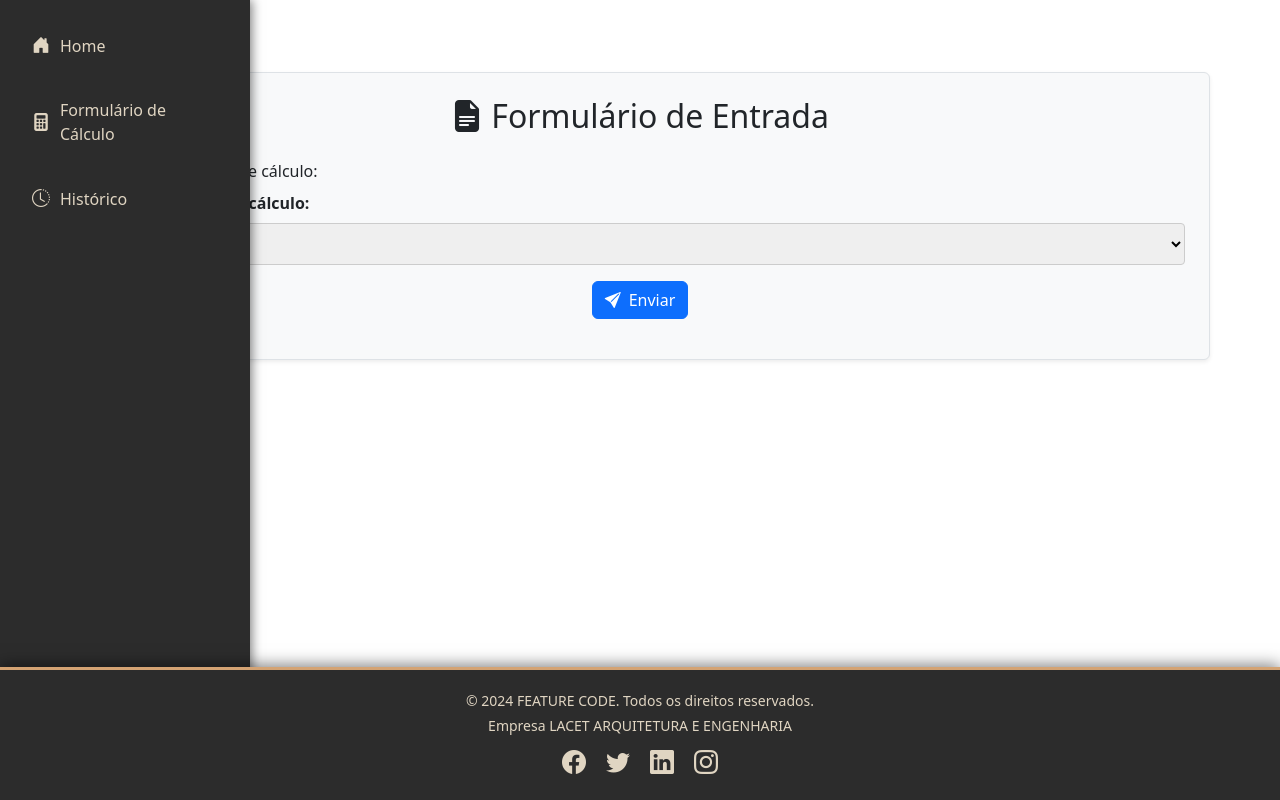
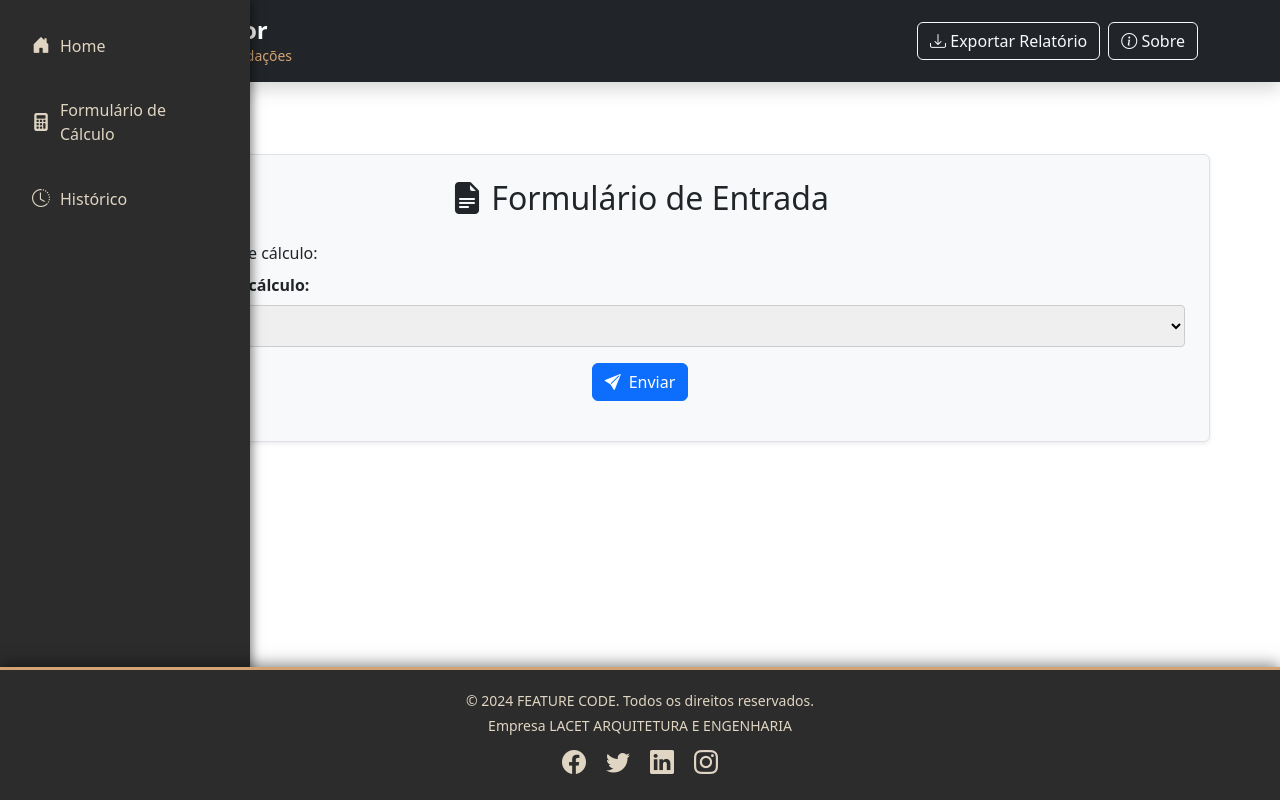
Before and after one commit to rafasdiass/lct-frontlcalc, an Angular app: page /home in a window 1280 px wide. Built offline with nearby package versions, Linux system fonts and the light colour scheme.

Commit message:
feat: estilos

```diff
--- /dev/null
+++ b/src/app/content/about/about.component.html
@@ -0,0 +1 @@
+<p>about works!</p>
--- a/src/app/content/header/header.component.html
+++ b/src/app/content/header/header.component.html
@@ -1 +1,17 @@
-<p>header works!</p>
+<header class="header-container bg-dark text-light p-3 shadow">
+    <div class="container d-flex justify-content-between align-items-center">
+        <div class="logo-section">
+            <h1 class="m-0">{{ title }}</h1>
+            <p class="m-0 small">{{ subtitle }}</p>
+        </div>
+        <nav class="nav-section">
+
+            <button class="btn btn-outline-light me-2">
+                <i class="bi bi-download"></i> Exportar Relatório
+            </button>
+            <button class="btn btn-outline-light">
+                <i class="bi bi-info-circle"></i> Sobre
+            </button>
+        </nav>
+    </div>
+</header>
--- a/src/app/content/header/header.component.scss
+++ b/src/app/content/header/header.component.scss
@@ -0,0 +1,29 @@
+.header-container {
+    background-color: #343a40; // Tom escuro para o fundo
+    color: #e0d5c2; // Cor de texto em tom bege claro
+    box-shadow: 0 4px 8px rgba(0, 0, 0, 0.3); // Sombra para destaque
+
+    .logo-section {
+        h1 {
+            font-size: 1.5rem;
+            font-weight: bold;
+            color: #ffffff; // Branco puro para contraste
+        }
+
+        p {
+            font-size: 0.875rem;
+            color: #d4a373; // Tom marrom claro para o subtítulo
+        }
+    }
+
+    .nav-section {
+        button {
+            transition: background-color 0.3s, color 0.3s;
+
+            &:hover {
+                background-color: #d4a373; // Cor de destaque no hover
+                color: #343a40; // Cor de texto no hover
+            }
+        }
+    }
+}
--- a/src/app/content/header/header.component.ts
+++ b/src/app/content/header/header.component.ts
@@ -5,8 +5,9 @@ import { Component } from '@angular/core';
   standalone: true,
   imports: [],
   templateUrl: './header.component.html',
-  styleUrl: './header.component.scss'
+  styleUrls: ['./header.component.scss'],
 })
 export class HeaderComponent {
-
+  title: string = 'LCT - Calculator';
+  subtitle: string = 'Cálculo Completo de Fundações';
 }
--- a/src/app/content/home/home.component.html
+++ b/src/app/content/home/home.component.html
@@ -1,5 +1,5 @@
-<!-- home.component.html -->
 <div class="home-container d-flex flex-column">
+  <app-header></app-header> <!-- Adicionado o componente de cabeçalho -->
   <div class="content-wrapper d-flex flex-grow-1">
     <app-sidebar></app-sidebar>
     <div class="main-content flex-grow-1 p-4">
--- a/src/app/content/home/home.component.ts
+++ b/src/app/content/home/home.component.ts
@@ -5,11 +5,12 @@ import { FeedbackComponent } from "../feedback/feedback.component";
 import { FooterComponent } from "../footer/footer.component";
 import { SidebarComponent } from "../sidebar/sidebar.component";
 import { RouterOutlet } from '@angular/router';
+import { HeaderComponent } from "../header/header.component";
 
 @Component({
   selector: 'app-home',
   standalone: true,
-  imports: [InputFormComponent, ResultsComponent, FeedbackComponent, FooterComponent, SidebarComponent, RouterOutlet],
+  imports: [InputFormComponent, ResultsComponent, FeedbackComponent, FooterComponent, SidebarComponent, RouterOutlet, HeaderComponent],
   templateUrl: './home.component.html',
   styleUrl: './home.component.scss'
 })
--- /dev/null
+++ b/src/app/content/report/report.component.html
@@ -0,0 +1 @@
+<p>report works!</p>
```
Also changed, not shown: src/app/content/about/about.component.ts (added, +12 -0 lines), src/app/content/report/report.component.ts (added, +12 -0 lines), src/app/content/about/about.component.scss (added), src/app/content/report/report.component.scss (added), 2 other files (tests, documents, lock files or other folders).
